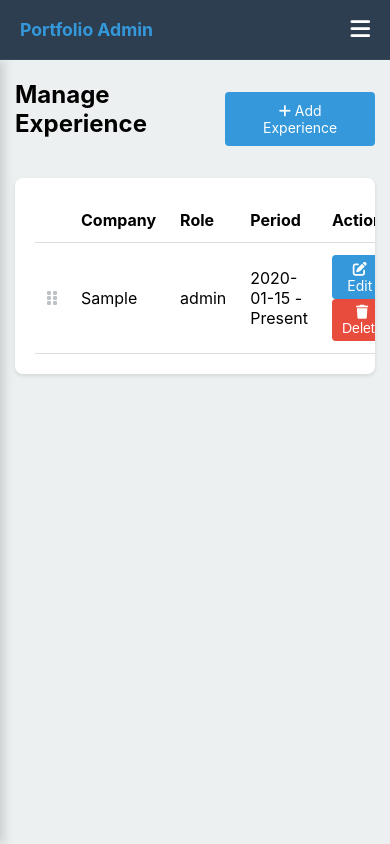
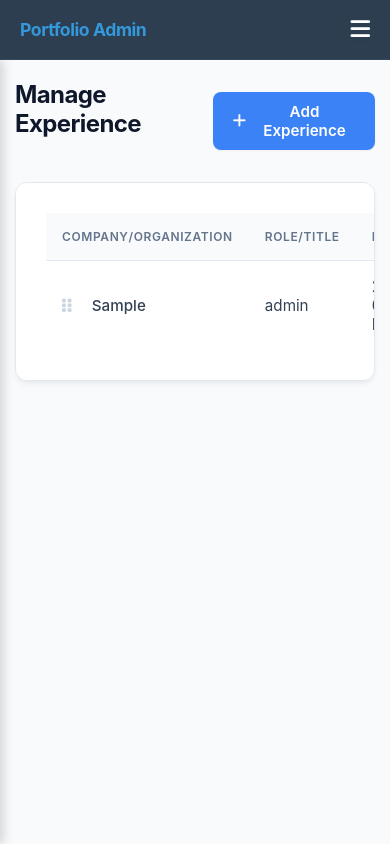
Before and after one commit to DhruvBhirud/django-portfolio, a Django app: template main/templates/main/admin/list_experience.html in a window 390 px wide. Run offline with Django 5.2, Linux system fonts and the light colour scheme; the template is opened without the code that fills it: values that come from a table or form of the project are taken from there, others are empty; tables that the repository leaves empty hold one stand-in row (values such as "Sample post"); a database or web service that is not in the repository returns one stand-in record (values such as "Sample title").

Commit message:
feat: complete UI/UX overhaul of the admin dashboard with modern styling, responsive layouts, and standardized components

```diff
--- a/main/templates/main/admin/base_admin.html
+++ b/main/templates/main/admin/base_admin.html
@@ -10,26 +10,78 @@
     <link rel="stylesheet" href="https://cdn.jsdelivr.net/gh/devicons/devicon@latest/devicon.min.css">
     <link rel="stylesheet" href="https://cdnjs.cloudflare.com/ajax/libs/font-awesome/6.4.0/css/all.min.css">
     <style>
-        body { font-family: -apple-system, BlinkMacSystemFont, "Segoe UI", Roboto, sans-serif; margin: 0; padding: 0; display: flex; min-height: 100vh; }
-        .sidebar { width: 250px; background: #2c3e50; color: white; display: flex; flex-direction: column; padding: 20px; box-sizing: border-box; flex-shrink: 0; }
-        .sidebar a { color: #ecf0f1; text-decoration: none; display: block; margin-bottom: 15px; }
-        .sidebar a:hover { color: #3498db; }
-        .main-content { flex: 1; padding: 30px; background: #ecf0f1; min-height: 100vh; overflow-y: auto; box-sizing: border-box; }
-        .card { background: white; padding: 20px; border-radius: 8px; box-shadow: 0 2px 4px rgba(0,0,0,0.1); margin-bottom: 20px; overflow-x: auto; }
-        h1, h2 { margin-top: 0; }
-        input, textarea { width: 100%; padding: 10px; margin-bottom: 15px; border: 1px solid #bdc3c7; border-radius: 4px; box-sizing: border-box; }
-        button, .btn { display: inline-block; background: #3498db; color: white; border: none; padding: 10px 20px; border-radius: 4px; cursor: pointer; text-decoration: none; font-size: 14px; text-align: center; }
-        button:hover, .btn:hover { background: #2980b9; color: white; }
-        table { width: 100%; border-collapse: collapse; }
-        th, td { text-align: left; padding: 12px; border-bottom: 1px solid #ddd; }
-        .btn-danger { background: #e74c3c; }
-        .btn-danger:hover { background: #c0392b; }
-        .btn-secondary { background: #95a5a6; }
-        .btn-secondary:hover { background: #7f8c8d; }
-        .status-badge { padding: 4px 8px; border-radius: 12px; font-size: 0.8rem; font-weight: bold; display: inline-flex; align-items: center; gap: 4px; text-decoration: none; }
-        .status-pub { background: #e8f8f5; color: #1abc9c; }
-        .status-draft { background: #fdf2e9; color: #e67e22; }
-        .status-featured { background: #fef9e7; color: #f1c40f; }
+        body { font-family: 'Inter', -apple-system, BlinkMacSystemFont, "Segoe UI", Roboto, sans-serif; margin: 0; padding: 0; display: flex; min-height: 100vh; background: #f1f5f9; color: #334155; }
+        .sidebar { width: 260px; background: #0f172a; color: white; display: flex; flex-direction: column; padding: 24px 20px; box-sizing: border-box; flex-shrink: 0; border-right: 1px solid #1e293b; position: sticky; top: 0; height: 100vh; }
+        .sidebar-brand { font-size: 1.25rem; font-weight: 700; margin-bottom: 2rem; color: #f8fafc; padding-left: 10px; }
+        .sidebar a { color: #94a3b8; text-decoration: none; display: flex; align-items: center; padding: 10px 12px; margin-bottom: 8px; border-radius: 8px; transition: all 0.2s; font-weight: 500; }
+        .sidebar a:hover { color: #f8fafc; background: #1e293b; }
+        .sidebar a.active { color: #38bdf8; background: #0c4a6e; }
+        .main-content { flex: 1; padding: 40px; background: #f8fafc; min-height: 100vh; overflow-y: auto; box-sizing: border-box; }
+
+        /* Modern Cards */
+        .card { background: white; padding: 30px; border-radius: 12px; box-shadow: 0 4px 6px -1px rgba(0, 0, 0, 0.05), 0 2px 4px -1px rgba(0, 0, 0, 0.03); margin-bottom: 24px; overflow-x: auto; border: 1px solid #e2e8f0; }
+
+        h1, h2 { margin-top: 0; color: #0f172a; font-weight: 700; letter-spacing: -0.025em; }
+        h2 { font-size: 1.5rem; margin-bottom: 1.5rem; }
+
+        /* Modern Forms */
+        form { max-width: 800px; }
+        label { display: block; margin-bottom: 8px; font-size: 0.875rem; font-weight: 600; color: #475569; }
+        input[type="text"], input[type="email"], input[type="url"], input[type="password"], input[type="number"], input[type="file"], textarea, select {
+            width: 100%; padding: 12px 16px; margin-bottom: 20px;
+            border: 1px solid #cbd5e1; border-radius: 8px; box-sizing: border-box;
+            background-color: #fff; color: #1e293b; font-family: inherit; font-size: 0.95rem;
+            transition: all 0.2s ease;
+            box-shadow: 0 1px 2px 0 rgba(0, 0, 0, 0.05);
+        }
+        input[type="file"] { padding: 8px 12px; color: #64748b; }
+        input[type="file"]::file-selector-button {
+            margin-right: 15px; padding: 8px 16px; border: none; border-radius: 6px;
+            background: #f1f5f9; color: #475569; font-weight: 600; cursor: pointer;
+            transition: all 0.2s ease; font-family: inherit; font-size: 0.85rem;
+        }
+        input[type="file"]::file-selector-button:hover {
+            background: #e2e8f0; color: #0f172a;
+        }
+        input:focus, textarea:focus, select:focus {
+            outline: none; border-color: #3b82f6; box-shadow: 0 0 0 3px rgba(59, 130, 246, 0.2);
+        }
+
+        /* Checkbox specific styling inside forms */
+        input[type="checkbox"] {
+            width: 1.2rem; height: 1.2rem; margin-right: 10px; cursor: pointer;
+            accent-color: #3b82f6;
+        }
+
+        /* Modern Buttons */
+        button, .btn {
+            display: inline-flex; align-items: center; justify-content: center; gap: 8px;
+            background: #3b82f6; color: white; border: none; padding: 10px 20px;
+            border-radius: 8px; cursor: pointer; text-decoration: none; font-size: 0.95rem;
+            font-weight: 600; text-align: center; transition: all 0.2s;
+            box-shadow: 0 1px 2px 0 rgba(0, 0, 0, 0.05);
+            box-sizing: border-box; font-family: inherit; line-height: 1.25;
+        }
+        button:hover, .btn:hover { background: #2563eb; color: white; transform: translateY(-1px); box-shadow: 0 4px 6px -1px rgba(0, 0, 0, 0.1); }
+        .btn-danger { background: #ef4444; }
+        .btn-danger:hover { background: #dc2626; }
+        .btn-secondary { background: #f1f5f9; color: #475569; border: 1px solid #cbd5e1; box-shadow: none; }
+        .btn-secondary:hover { background: #e2e8f0; color: #0f172a; box-shadow: none; transform: none; }
+
+        /* Modern Tables */
+        table { width: 100%; border-collapse: separate; border-spacing: 0; }
+        th, td { text-align: left; padding: 16px; border-bottom: 1px solid #e2e8f0; font-size: 0.95rem; }
+        th { color: #64748b; font-weight: 600; text-transform: uppercase; font-size: 0.75rem; letter-spacing: 0.05em; background: #f8fafc; }
+        tr:hover td { background-color: #f8fafc; }
+        tr:last-child td { border-bottom: none; }
+
+        /* Status Badges */
+        .status-badge { padding: 4px 10px; border-radius: 9999px; font-size: 0.75rem; font-weight: 700; display: inline-flex; align-items: center; gap: 4px; text-decoration: none; text-transform: uppercase; letter-spacing: 0.05em; border: 1px solid transparent; }
+        .status-pub { background: #dcfce7; color: #166534; border-color: #bbf7d0; }
+        .status-draft { background: #ffedd5; color: #9a3412; border-color: #fed7aa; }
+        .status-featured { background: #fef9c3; color: #854d0e; border-color: #fef08a; }
+        .status-new { background: #dbeafe; color: #1e40af; border-color: #bfdbfe; }
+        .status-read { background: #f1f5f9; color: #475569; border-color: #e2e8f0; }
 
         /* Mobile Header */
         .mobile-header {
@@ -104,7 +156,9 @@
     <div class="sidebar-overlay" id="sidebar-overlay"></div>
 
     <div class="sidebar">
-        <h2 style="font-size: 1.2rem; margin-bottom: 30px; color: #3498db;">Portfolio Admin</h2>
+        <h2 style="font-size: 1.2rem; margin-bottom: 30px; color: #3498db; flex-shrink: 0;">Portfolio Admin</h2>
+
+        <div style="flex: 1; overflow-y: auto; padding-right: 5px; margin-right: -5px; display: flex; flex-direction: column;">
             <a href="{% url 'admin_dashboard' %}"><i class="fas fa-tachometer-alt" style="width: 20px; margin-right: 10px;"></i> Dashboard</a>
             <a href="{% url 'admin_profile' %}"><i class="fas fa-user-edit" style="width: 20px; margin-right: 10px;"></i> Edit Profile</a>
             <a href="{% url 'admin_projects' %}"><i class="fas fa-project-diagram" style="width: 20px; margin-right: 10px;"></i> Manage Projects</a>
@@ -122,8 +176,10 @@
             <a href="{% url 'admin_settings' %}"><i class="fas fa-cog" style="width: 20px; margin-right: 10px;"></i> System Settings</a>
             <a href="{% url 'admin_theme' %}"><i class="fas fa-palette" style="width: 20px; margin-right: 10px;"></i> Manage Theme</a>
             <a href="/" target="_blank"><i class="fas fa-external-link-alt" style="width: 20px; margin-right: 10px;"></i> View Site</a>
-        <div style="margin-top: auto; padding-top: 30px; border-top: 1px solid #34495e;">
-            <a href="{% url 'admin_logout' %}" style="color: #e74c3c;"><i class="fas fa-sign-out-alt" style="width: 20px; margin-right: 10px;"></i> Logout</a>
+        </div>
+
+        <div style="margin-top: 20px; padding-top: 20px; border-top: 1px solid #34495e; flex-shrink: 0;">
+            <a href="{% url 'admin_logout' %}" style="color: #e74c3c; margin-bottom: 0;"><i class="fas fa-sign-out-alt" style="width: 20px; margin-right: 10px;"></i> Logout</a>
         </div>
     </div>
     <div class="main-content">
@@ -162,6 +218,21 @@
                     }
                 });
             });
+
+            // Highlight active menu item
+            const currentPath = window.location.pathname;
+            sidebar.querySelectorAll('a').forEach(link => {
+                const href = link.getAttribute('href');
+                if (href) {
+                    if (href === '/admin/') {
+                        if (currentPath === '/admin/') {
+                            link.classList.add('active');
+                        }
+                    } else if (href !== '/' && currentPath.startsWith(href)) {
+                        link.classList.add('active');
+                    }
+                }
+            });
         });
     </script>
 </body>
--- a/main/templates/main/admin/edit_blog.html
+++ b/main/templates/main/admin/edit_blog.html
@@ -30,8 +30,8 @@
             </label>
             <br><br>
 
-            <button type="submit">Save Blog</button>
-            <a href="{% url 'admin_blogs' %}" style="margin-left: 10px;">Cancel</a>
+            <button type="submit" class="btn">Save Blog</button>
+            <a href="{% url 'admin_blogs' %}" class="btn btn-secondary" style="margin-left: 10px;">Cancel</a>
         </form>
     </div>
 
--- a/main/templates/main/admin/edit_profile.html
+++ b/main/templates/main/admin/edit_profile.html
@@ -24,7 +24,7 @@
 
             <label>Resume (PDF format):</label>
             {% if profile.resume_url %}
-            <p style="margin: 0 0 10px 0; font-size: 14px;">Current Resume: <a href="{{ profile.resume_url }}" target="_blank">View PDF</a></p>
+            <p style="margin: 0 0 10px 0; font-size: 14px;">Current Resume: <a href="{{ profile.resume_url }}" target="_blank" class="btn btn-secondary" style="padding: 4px 10px; font-size: 0.8rem; display: inline-flex;"><i class="fas fa-external-link-alt"></i> View PDF</a></p>
             {% endif %}
             <input type="file" name="resume" accept=".pdf">
 
--- a/main/templates/main/admin/edit_project.html
+++ b/main/templates/main/admin/edit_project.html
@@ -41,8 +41,8 @@
             <input type="file" name="image" accept="image/*">
 
             <br><br>
-            <button type="submit">Save Project</button>
-            <a href="{% url 'admin_projects' %}" style="margin-left: 10px;">Cancel</a>
+            <button type="submit" class="btn">Save Project</button>
+            <a href="{% url 'admin_projects' %}" class="btn btn-secondary" style="margin-left: 10px;">Cancel</a>
         </form>
     </div>
 
--- a/main/templates/main/admin/list_experience.html
+++ b/main/templates/main/admin/list_experience.html
@@ -9,9 +9,8 @@
     <table id="experience-table">
         <thead>
             <tr>
-                <th style="width: 50px;"></th>
-                <th>Company</th>
-                <th>Role</th>
+                <th>Company/Organization</th>
+                <th>Role/Title</th>
                 <th>Period</th>
                 <th>Actions</th>
             </tr>
@@ -19,21 +18,25 @@
         <tbody id="sortable-body">
             {% for exp in experience_list %}
             <tr data-id="{{ exp.id }}">
-                <td class="handle" style="cursor: grab; color: #bdc3c7; text-align: center;"><i class="fas fa-grip-vertical"></i></td>
-                <td>{{ exp.company }}</td>
+                <td>
+                    <i class="fas fa-grip-vertical handle" style="cursor: grab; color: #cbd5e1; margin-right: 16px;"></i>
+                    <span style="font-weight: 500;">{{ exp.company }}</span>
+                </td>
                 <td>{{ exp.role }}</td>
                 <td>{{ exp.start_date }} - {% if exp.is_current %}Present{% else %}{{ exp.end_date }}{% endif %}</td>
                 <td>
-                    <a href="{% url 'admin_experience_edit' exp.id %}" class="btn" style="padding: 5px 10px; margin-right: 5px;"><i class="fas fa-edit"></i> Edit</a>
-                    <form action="{% url 'admin_experience_delete' exp.id %}" method="POST" style="display: inline;">
-                        {% csrf_token %}
-                        <button type="submit" class="btn btn-danger" style="padding: 5px 10px;" onclick="return confirm('Are you sure?')"><i class="fas fa-trash"></i> Delete</button>
-                    </form>
+                    <div style="display: flex; gap: 5px;">
+                        <a href="{% url 'admin_experience_edit' exp.id %}" class="btn" style="padding: 6px 12px; font-size: 0.85rem;"><i class="fas fa-edit"></i> Edit</a>
+                        <form action="{% url 'admin_experience_delete' exp.id %}" method="POST" style="margin: 0;">
+                            {% csrf_token %}
+                            <button type="submit" class="btn btn-danger" style="padding: 6px 12px; font-size: 0.85rem;" onclick="return confirm('Are you sure you want to delete this experience entry?')"><i class="fas fa-trash"></i> Delete</button>
+                        </form>
+                    </div>
                 </td>
             </tr>
             {% empty %}
             <tr>
-                <td colspan="5">No experience entries found.</td>
+                <td colspan="4">No experience entries found.</td>
             </tr>
             {% endfor %}
         </tbody>
```
Also changed, not shown: main/templates/main/admin/edit_skill.html (+6 -5 lines), main/templates/main/admin/list_education.html (+12 -9 lines), main/templates/main/admin/manage_skills.html (+33 -18 lines), main/templates/main/admin/messages_list.html (+9 -7 lines), main/templates/main/admin/view_message.html (+5 -5 lines). Lines whose indentation alone changed are shown as unchanged.
